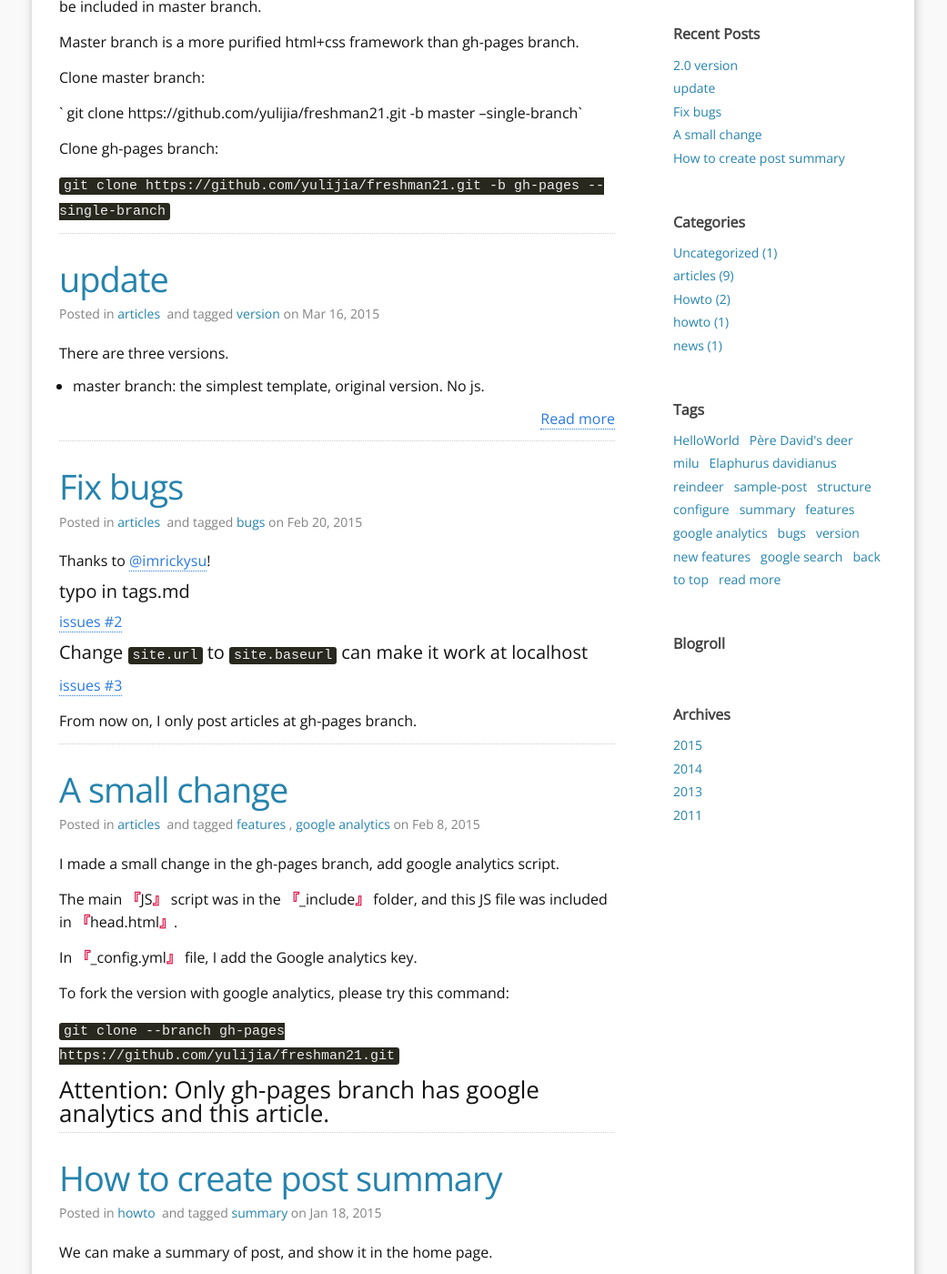
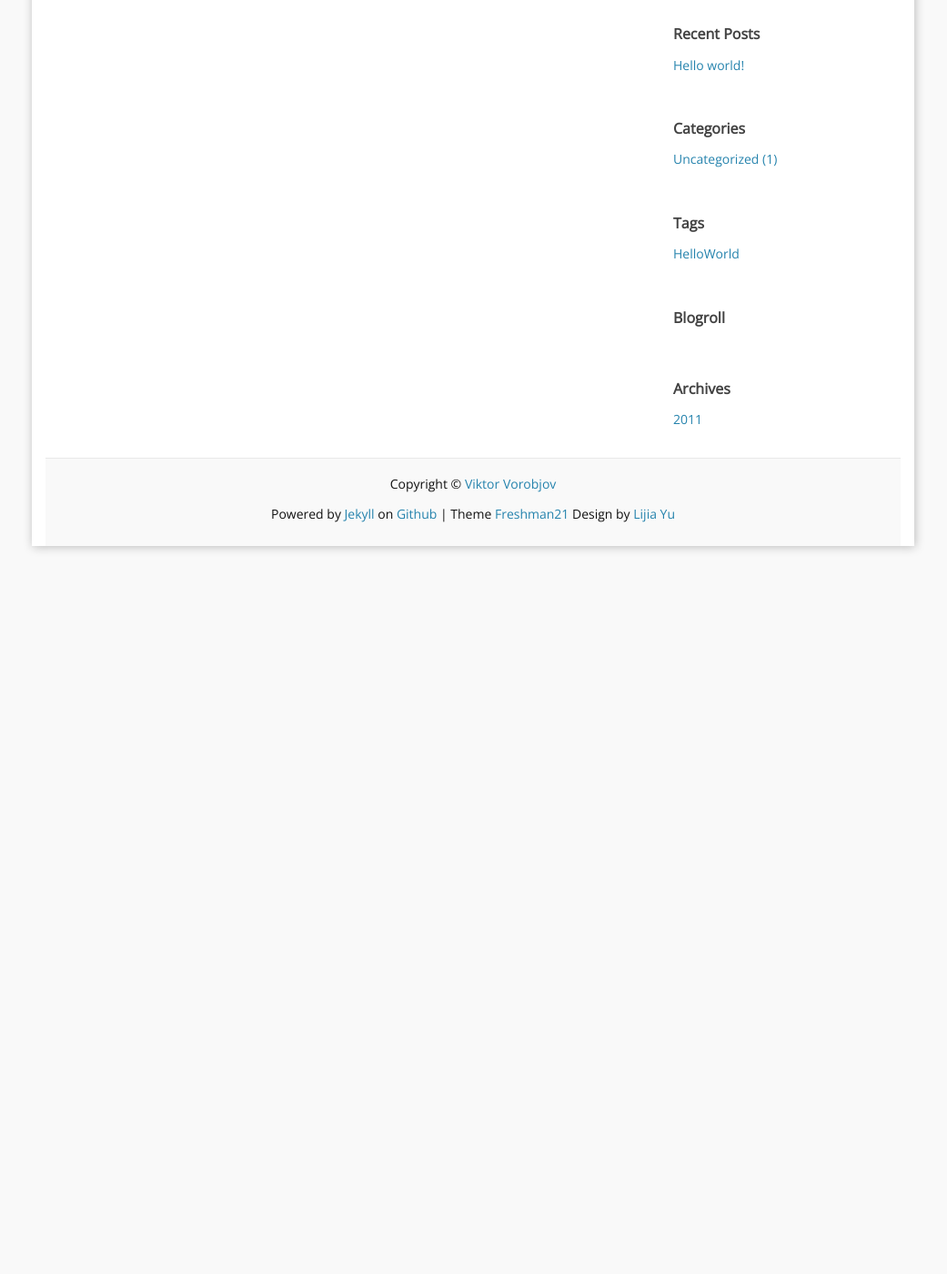
Before and after one commit to straga/straga.github.io, a Jekyll site: the page built from index.html, in a window 1280 px wide and 1400 px high, scrolled down 769 px. Shown: the whole window at 91% size, without its empty margins (120-1161 px from the left). Built offline with Jekyll 4.4.1, drawn with Linux system fonts in a browser that asks for light colours; nearby versions of some CDN libraries; the list of posts is cut into pages by our own code; after the commit the page ends 1399 px from its top, so only the background shows below that; some of the changed text lies outside the part shown.

Commit message:
update
posts

```diff
--- a/_posts/2015-01-18-how-to-create-post-summary.md
+++ /dev/null
@@ -1,46 +0,0 @@
----
-published: true
-title: How to create post summary
-layout: post
-summary: This post show us how to create a post summary step by step.
-author: Yu
-category: howto
-tags:
-- summary
----
-
-
-We can make a summary of post, and show it in the home page.
-
-### How to only show a part of posts?
-
-
-**Method 1.** In [index.html](https://github.com/yulijia/freshman21/blob/master/index.html) file, set <code> \{\{ post.content | strip_html | truncatewords: 50 \}\}</code> , produces a more consistent excerpt. It gets the first 50 words and strips any formatting.
-
-<!-- more -->
-
-
-This method can automatically create a summary of article. However if the article begin with <q>code</q> or <q>markdown tags</q>, you will find the article css style can not shown on the home page.
-
-**Method 2.** In [index.html](https://github.com/yulijia/freshman21/blob/master/index.html) file, using <code>\{\{ post.summary \}\}</code> to insted of <code>\{\{ post.content \}\}</code>, produces a summary of post. You need add summary in each <q>post</q> file, [example](https://gist.github.com/yulijia/2f865b78a28bfe9e0a81#file-a-article-post-with-summary)
-
-Then you will find all articles summary in the home page.
-
-
-
-
-### How to create a read more button for a post?
-
-
-Basically, freshman21 doesn't support "read more" button.
-
-To create a page link(button) is very easy.
-
-Just add
-{% highlight HTML%}
- <p><a href="\{\{ post.url | prepend: site.baseurl \}\}">read more</a></p>
-{% endhighlight %}
-
-after <code>\{\{post.summary\}\}</code>
-
-## The example of post summary at [Gist](https://gist.github.com/yulijia/2f865b78a28bfe9e0a81).
--- a/_posts/2015-02-08-a-small-change.md
+++ /dev/null
@@ -1,22 +0,0 @@
----
-published: true
-title: A small change
-layout: post
-author: Yu
-category: articles
-tags:
-- features
-- google analytics
----
-
-I made a small change in the gh-pages branch, add google analytics script.
-
-The main <q>JS</q> script was in the <q>_include</q> folder, and  this JS file was included in <q>head.html</q>.
-
-In <q>_config.yml</q> file, I add the Google analytics key.
-
-To fork the version with google analytics, please try this command:
-
-<code>git clone --branch gh-pages https://github.com/yulijia/freshman21.git</code>
-
-### Attention: Only gh-pages branch has google analytics and this article.
--- a/_posts/2015-02-20-fix-bugs.md
+++ /dev/null
@@ -1,22 +0,0 @@
----
-published: true
-title: Fix bugs
-layout: post
-author: Yu
-category: articles
-tags:
-- bugs
----
-
-Thanks to [@imrickysu](http://blog.rickysu.com/about/)!
-
-#### typo in tags.md
-
-[issues #2](https://github.com/yulijia/freshman21/issues/2)
-
-#### Change `site.url` to `site.baseurl` can make it work at localhost
-
-[issues #3](https://github.com/yulijia/freshman21/issues/3)
-
-
-From now on, I only post articles at gh-pages branch.
--- a/_posts/2015-03-16-update.md
+++ /dev/null
@@ -1,23 +0,0 @@
----
-published: true
-title: update
-layout: post
-author: Yu
-category: articles
-tags: version
----
-
-There are three versions.
-
-- master branch: the simplest template, original version. No js.
-
-<!-- more -->
-
-- gh-pages branch: master branch with google analytics js template.
-
-- readmore branch: master branch with article summary.
-
-Enjoy.
-
-
-I have been working on a big 2.0 update to this theme. Branch gh-pages and readmore will be merged.
--- a/_posts/2015-03-31-2.0version.md
+++ /dev/null
@@ -1,43 +0,0 @@
----
-published: true
-title: 2.0 version
-layout: post
-author: Yu
-category: news
-tags:
-- version
-- new features
-- google analytics
-- google search
-- back to top
-- read more
----
-
-Today, I update the theme with some new features. Welcome to use freshman21 2.0 version(gh-pages branch).
-
-**gh-pages branch new features** :
-
-  - Google  search
-  - Google analytics
-  - Read more mode
-  - Open Graph META Tags
-  - Microdata(schema.org)
-  - back to top button
-  - font awesome icon
-
-**master branch new features** :
-
-  - Open Graph META Tags
-  - Microdata(schema.org)
-
-The main difference between master and gh-pages: only one Javascript (Mathjax) be included in master branch.
-
-Master branch is a more purified html+css framework than gh-pages branch.
-
-Clone master branch:
-
-` git clone https://github.com/yulijia/freshman21.git -b master --single-branch`
-
-Clone gh-pages branch:
-
-`git clone https://github.com/yulijia/freshman21.git -b gh-pages --single-branch`
```
Also changed, not shown: _posts/2011-07-22-hello-world.md (+1 -1 lines), _posts/2013-10-10-milu.md (deleted, +0 -24 lines), _posts/2013-12-25-I-am-a-reindeer.md (deleted, +0 -17 lines), _posts/2014-12-13-simple-post.md (deleted, +0 -129 lines), _posts/2014-12-18-how-to-install.md (deleted, +0 -26 lines), _posts/2014-12-19-freshman21-structure.md (deleted, +0 -145 lines), _posts/2014-12-19-how-to-set-the-config-file.md (deleted, +0 -86 lines).
